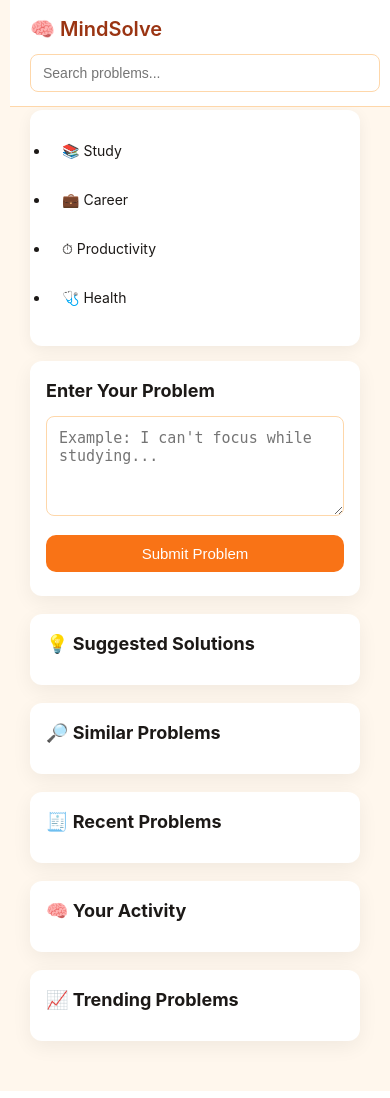
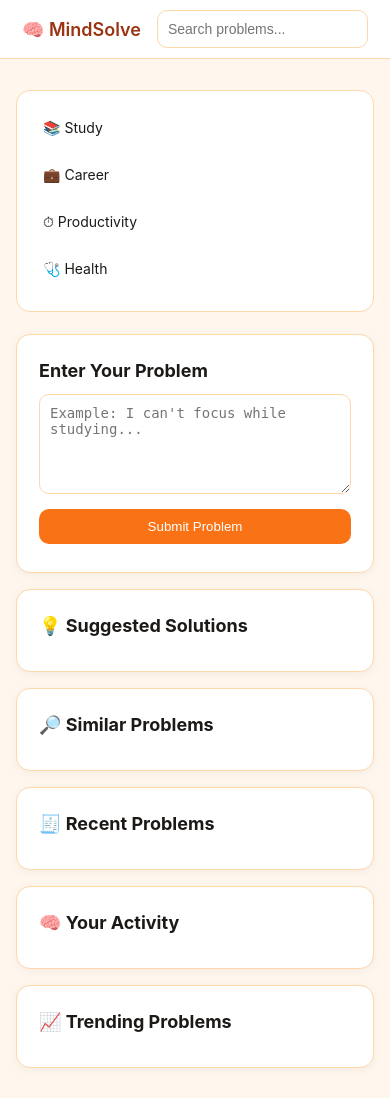
Before and after one commit to Sahilrox-07/MindSolve, a Flask app: page / in a window 390 px wide. Run offline with Flask 3, Linux system fonts and the light colour scheme; data that the repository does not hold is empty.

Commit message:
Fixed UI properly

```diff
--- a/static/style.css
+++ b/static/style.css
@@ -1,11 +1,15 @@
-/* RESET */
+/* =========================
+RESET
+========================= */
 * {
   box-sizing: border-box;
   margin: 0;
   padding: 0;
 }
 
-/* 🎨 COLORS */
+/* =========================
+COLORS
+========================= */
 :root {
   --primary: #F97316;
   --secondary: #9A3412;
@@ -14,17 +18,35 @@
   --text: #1C1917;
   --card: #FFFFFF;
   --border: #FED7AA;
+
+  /* 🔥 SPACING SYSTEM */
+  --space-xs: 6px;
+  --space-sm: 10px;
+  --space-md: 16px;
+  --space-lg: 22px;
+  --space-xl: 30px;
 }
 
-/* BODY */
+/* =========================
+BASE
+========================= */
 body {
   font-family: "Inter", sans-serif;
   background: var(--bg);
   color: var(--text);
+  font-size: 14px;
   line-height: 1.5;
 }
 
-/* NAVBAR */
+/* REMOVE BULLETS GLOBALLY */
+ul {
+  list-style: none;
+  padding-left: 0;
+}
+
+/* =========================
+NAVBAR
+========================= */
 .navbar {
   position: fixed;
   top: 0;
@@ -35,30 +57,32 @@ body {
   justify-content: space-between;
   align-items: center;
 
-  padding: 14px 20px;
+  padding: var(--space-sm) var(--space-lg);
   background: var(--card);
   border-bottom: 1px solid var(--border);
 }
 
 .logo {
-  font-size: 20px;
+  font-size: 18px;
   font-weight: 600;
   color: var(--secondary);
 }
 
-/* SEARCH */
+/* =========================
+SEARCH
+========================= */
 .search-container {
   position: relative;
   flex: 1;
   max-width: 320px;
-  margin-left: 20px;
+  margin-left: var(--space-md);
 }
 
 .search-bar {
   width: 100%;
-  padding: 10px 12px;
+  padding: var(--space-sm);
   border: 1px solid var(--border);
-  border-radius: 8px;
+  border-radius: 10px;
   font-size: 14px;
 }
 
@@ -78,123 +102,128 @@ body {
   border: 1px solid var(--border);
   border-radius: 10px;
 
-  box-shadow: 0 8px 20px rgba(0,0,0,0.12);
+  box-shadow: 0 6px 16px rgba(0,0,0,0.08);
   display: none;
-  animation: fadeIn 0.2s ease;
-}
-
-#searchResults {
-  list-style: none;
-  padding: 6px 0;
 }
 
 #searchResults li {
-  padding: 10px 14px;
+  padding: var(--space-sm);
+  cursor: pointer;
+}
+
+#searchResults li:hover {
+  background: var(--accent);
+}
+
+/* =========================
+LAYOUT
+========================= */
+.wrapper {
+  display: grid;
+  grid-template-columns: 240px 1fr;
+  gap: var(--space-lg);
+
+  max-width: 1100px;
+  margin: 90px auto var(--space-xl);
+  padding: 0 var(--space-md);
+}
+
+/* =========================
+SIDEBAR
+========================= */
+.sidebar {
+  background: var(--card);
+  padding: var(--space-md);
+  border-radius: 14px;
+  border: 1px solid var(--border);
+}
+
+.sidebar li {
+  padding: var(--space-sm);
+  border-radius: 10px;
   cursor: pointer;
   transition: 0.2s;
 }
 
-#searchResults li:hover {
-  background: var(--accent);
-  color: var(--secondary);
-}
-
-/* ANIMATION */
-@keyframes fadeIn {
-  from { opacity: 0; transform: translateY(-6px); }
-  to { opacity: 1; transform: translateY(0); }
-}
-
-/* LAYOUT */
-.wrapper {
-  display: grid;
-  grid-template-columns: 260px 1fr;
-  gap: 30px;
-
-  max-width: 1200px;
-  margin: 100px auto 40px;
-  padding: 0 20px;
-}
-
-/* SIDEBAR */
-.sidebar {
-  background: var(--card);
-  padding: 20px;
-  border-radius: 12px;
-  box-shadow: 0 4px 15px rgba(0,0,0,0.06);
-}
-
-.sidebar li {
-  padding: 10px 12px;
-  border-radius: 10px;
-  cursor: pointer;
-  transition: 0.25s;
-}
-
 .sidebar li:hover {
   background: var(--accent);
-  transform: translateX(6px);
-}
-
-.sidebar li:active {
-  transform: scale(0.97);
 }
 
 /* SUB LIST */
 .sub-list {
-  margin-top: 8px;
-  padding-left: 15px;
-  max-height: 0;
-  overflow: hidden;
-  transition: 0.3s;
+  margin-top: var(--space-xs);
+  padding-left: var(--space-sm);
 }
 
-.sidebar li.active .sub-list {
-  max-height: 200px;
+.sub-list li {
+  font-size: 13px;
 }
 
-/* CONTENT */
+/* =========================
+CONTENT
+========================= */
 .content {
   display: flex;
   flex-direction: column;
-  gap: 18px;
+  gap: var(--space-md);
 }
 
-/* CARDS */
+/* =========================
+CARDS
+========================= */
 .section {
   background: var(--card);
-  padding: 22px;
-  border-radius: 12px;
-  box-shadow: 0 6px 20px rgba(0,0,0,0.06);
+  padding: var(--space-lg);
+  border-radius: 14px;
+
+  border: 1px solid var(--border);
+  box-shadow: 0 2px 10px rgba(0,0,0,0.05);
+
+  transition: 0.2s;
 }
 
 .section:hover {
-  transform: translateY(-3px);
+  transform: translateY(-2px);
 }
 
-/* TEXT */
+/* =========================
+TEXT
+========================= */
 h2 {
-  font-size: 20px;
-  margin-bottom: 12px;
+  font-size: 18px;
+  margin-bottom: var(--space-sm);
 }
 
 li {
   font-size: 14px;
+  padding: 6px;
+  border-radius: 6px;
 }
 
-/* TEXTAREA */
+li:hover {
+  background: #fff3e0;
+}
+
+/* =========================
+TEXTAREA
+========================= */
 textarea {
   width: 100%;
   height: 120px;
-  padding: 12px;
-  border-radius: 8px;
+  padding: var(--space-sm);
+
+  border-radius: 10px;
   border: 1px solid var(--border);
+
+  font-size: 14px;
 }
 
-/* BUTTON */
+/* =========================
+BUTTON
+========================= */
 button {
-  margin-top: 12px;
-  padding: 10px 16px;
+  margin-top: var(--space-sm);
+  padding: var(--space-sm) var(--space-md);
 
   background: var(--primary);
   color: white;
@@ -203,135 +232,48 @@ button {
   border-radius: 10px;
   cursor: pointer;
 
-  transition: 0.25s;
+  transition: 0.2s;
 }
 
 button:hover {
-  transform: translateY(-2px);
-  box-shadow: 0 8px 18px rgba(0,0,0,0.15);
+  transform: translateY(-1px);
+  box-shadow: 0 6px 14px rgba(0,0,0,0.1);
 }
 
-button:active {
-  transform: scale(0.97);
-}
-
-/* 🔄 PROCESSING TEXT */
+/* =========================
+MESSAGE
+========================= */
 #message {
-  margin-top: 8px;
-  font-size: 14px;
+  margin-top: var(--space-xs);
+  font-size: 13px;
   color: var(--secondary);
 }
 
-@keyframes dots {
-  0% { content: ""; }
-  33% { content: "."; }
-  66% { content: ".."; }
-  100% { content: "..."; }
+/* =========================
+SPECIAL SECTIONS
+========================= */
+#similarProblems li,
+#trendingList li {
+  cursor: pointer;
 }
 
-/* 🔥 OPTIONAL: SPINNER */
-.loader {
-  width: 20px;
-  height: 20px;
-  border: 3px solid var(--border);
-  border-top: 3px solid var(--primary);
-  border-radius: 50%;
-  animation: spin 0.8s linear infinite;
-}
-
-@keyframes spin {
-  to { transform: rotate(360deg); }
-}
-
-/* 📱 MOBILE RESPONSIVE FIX */
-@media (max-width: 768px) {
-
-  body {
-    padding: 10px;
-  }
-
-  .navbar {
-    flex-direction: column;
-    align-items: flex-start;
-    gap: 10px;
-  }
-
-  .search-container {
-    max-width: 100%;
-    margin-left: 0;
-    width: 100%;
-  }
-
-  .wrapper {
-    grid-template-columns: 1fr; /* STACK */
-    gap: 15px;
-  }
-
-  .sidebar {
-    order: 2;
-    width: 100%;
-  }
-
-  .content {
-    order: 1;
-  }
-
-  .section {
-    padding: 16px;
-  }
-
-  textarea {
-    height: 100px;
-    font-size: 15px;
-  }
-
-  button {
-    width: 100%;
-    font-size: 15px;
-  }
-
-  /* remove hover movement on mobile */
-  .sidebar li:hover {
-    transform: none;
-  }
-
-}
-
-.sub-list li.active-item {
-  background: var(--primary);
-  color: white;
-  border-radius: 8px;
-}
-
-#trendingList li {
-  cursor: pointer;
-  padding: 8px;
-  border-radius: 6px;
-}
-
-#trendingList li:hover {
-  background: var(--accent);
+#memoryList li {
+  background: #fff3e0;
+  border-left: 3px solid var(--primary);
+  margin-bottom: var(--space-xs);
 }
 
 /* =========================
-🧠 MEMORY DISPLAY UPGRADE
+ANIMATION
 ========================= */
-#memoryList li {
-  font-size: 13px;
-  opacity: 0.85;
-  background: #fff3e0;
-  border-left: 4px solid var(--primary);
-}
-
-
 .fade-in {
-  animation: fadeInUp 0.4s ease;
+  animation: fadeInUp 0.3s ease;
 }
 
 @keyframes fadeInUp {
   from {
     opacity: 0;
-    transform: translateY(8px);
+    transform: translateY(6px);
   }
   to {
     opacity: 1;
@@ -339,75 +281,25 @@ button:active {
   }
 }
 
-.section {
-  transition: all 0.25s ease;
-}
-
-.section:hover {
-  transform: translateY(-4px) scale(1.01);
-}
-
-li:active {
-  transform: scale(0.96);
-}
-
 /* =========================
-🔥 FINAL UI FIXES
+MOBILE
 ========================= */
-
-/* FONT CONSISTENCY */
-body {
-  font-size: 15px;
-}
-
-h2 {
-  font-size: 18px;
-}
-
-li {
-  font-size: 14px;
-}
-
-/* MEMORY UI */
-#memoryList li {
-  padding: 8px;
-  border-radius: 8px;
-  cursor: pointer;
-  transition: 0.2s;
-}
-
-#memoryList li:hover {
-  background: var(--accent);
-}
-
-/* SIMILAR + TRENDING CLICKABLE */
-#similarProblems li,
-#trendingList li {
-  cursor: pointer;
-  padding: 8px;
-  border-radius: 6px;
-}
-
-#similarProblems li:hover,
-#trendingList li:hover {
-  background: var(--accent);
-}
-
-/* MOBILE FIX (IMPORTANT) */
 @media (max-width: 768px) {
 
   .wrapper {
-    display: flex;
-    flex-direction: column;
+    grid-template-columns: 1fr;
   }
 
   .sidebar {
-    order: 1;  /* 🔥 Sidebar on top now */
+    order: -1;
     width: 100%;
   }
 
-  .content {
-    order: 2;
+  textarea {
+    height: 100px;
   }
 
+  button {
+    width: 100%;
+  }
 }
```
